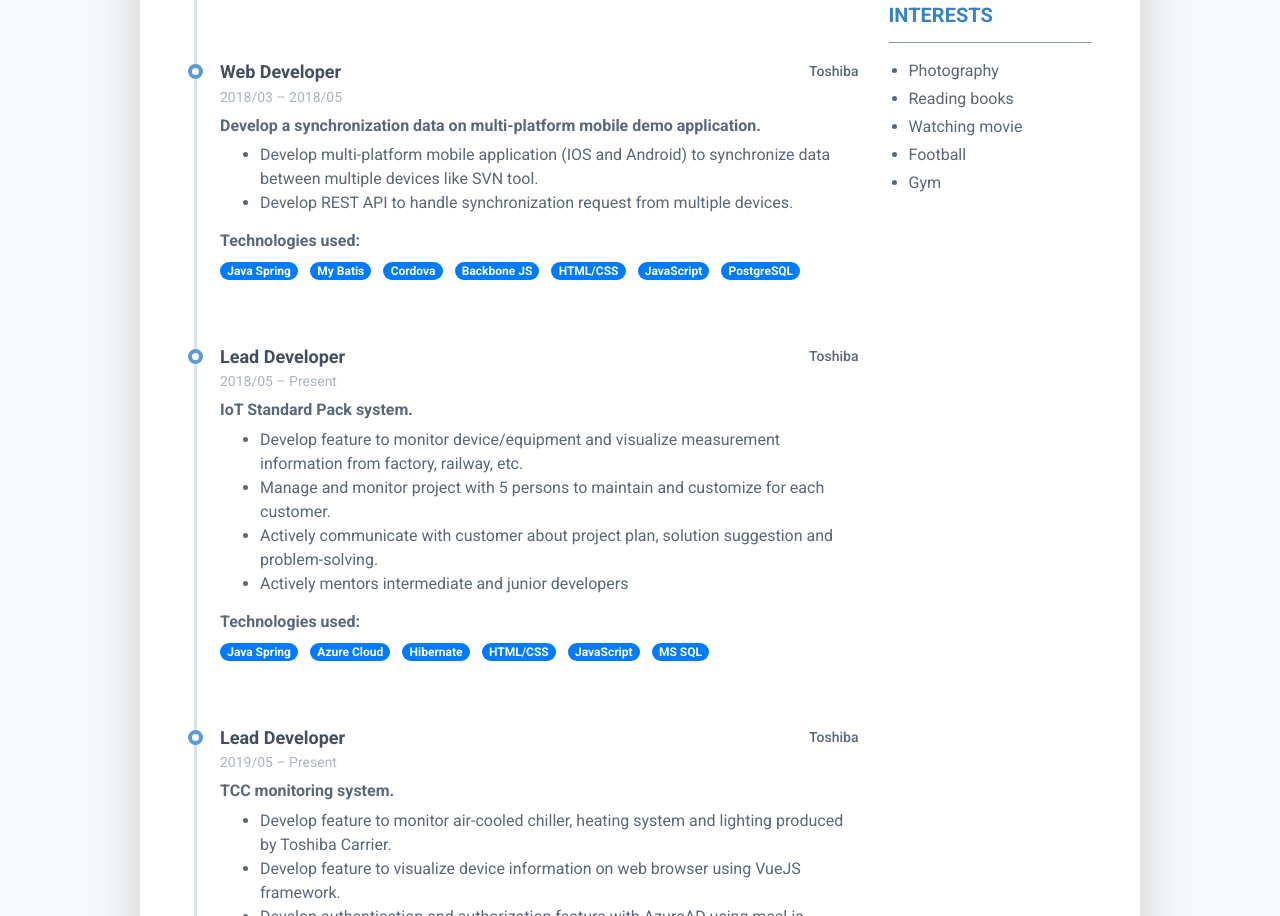
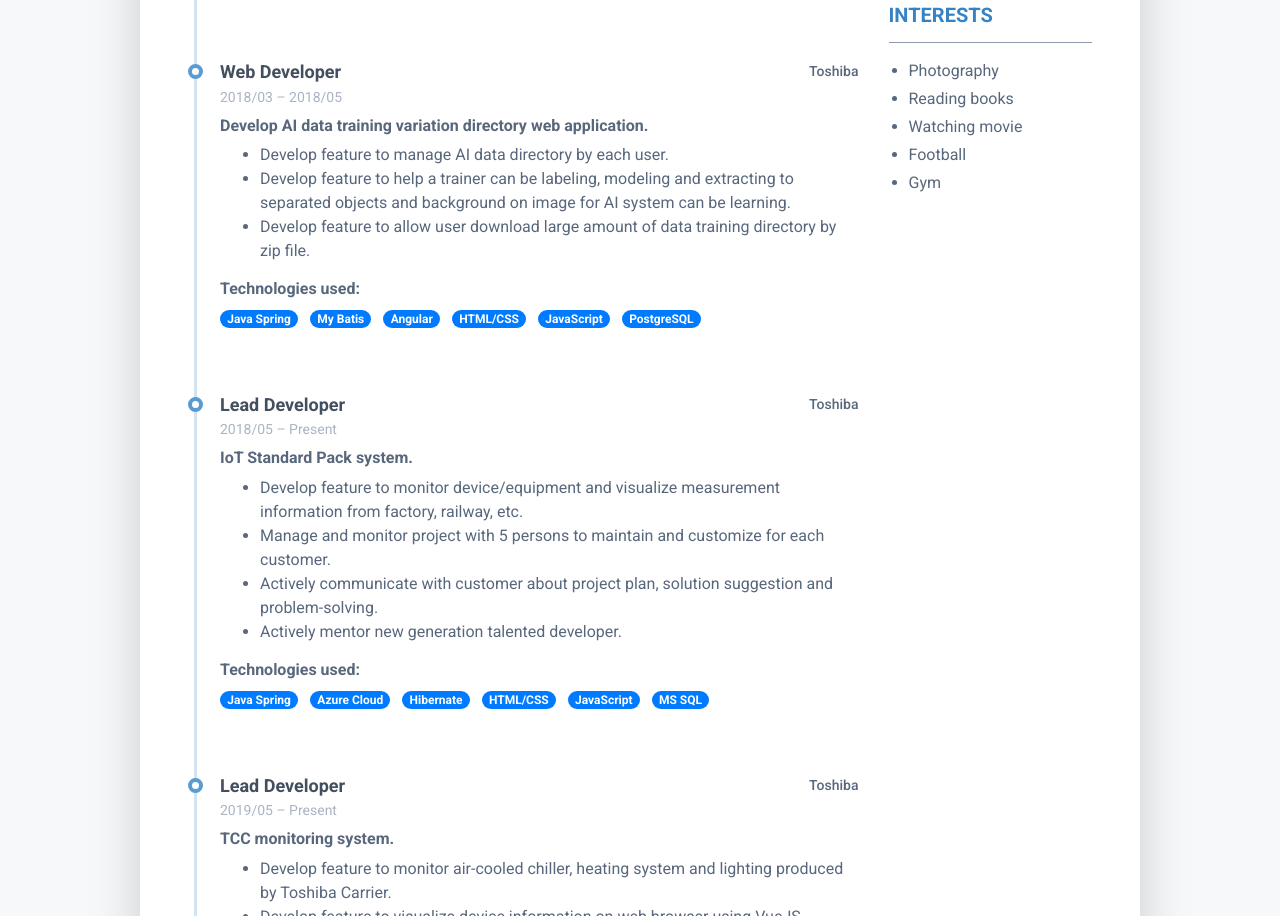
Before and after one commit to manhnc-dev/manhnc-dev.github.io, a plain HTML site: page index.html in a window 1280 px wide. Shown: the part 1684-2600 px from the top of the page. Drawn offline with nearby package versions, Linux system fonts and the light colour scheme.

Commit message:
Update AVAD

```diff
--- a/index.html
+++ b/index.html
@@ -441,18 +441,17 @@
                         <h4
                           class="resume-timeline-item-desc-heading font-weight-bold"
                         >
-                          Develop a synchronization data on multi-platform
-                          mobile demo application.
+                        Develop AI data training variation directory web application.
                         </h4>
                         <ul>
                           <li>
-                            Develop multi-platform mobile application (IOS and
-                            Android) to synchronize data between multiple
-                            devices like SVN tool.
+                            Develop feature to manage AI data directory by each user.
                           </li>
                           <li>
-                            Develop REST API to handle synchronization request
-                            from multiple devices.
+                            Develop feature to help a trainer can be labeling, modeling and extracting to separated objects and background on image for AI system can be learning.
+                          </li>
+                          <li>
+                            Develop feature to allow user download large amount of data training directory by zip file.
                           </li>
                         </ul>
                         <h4
@@ -473,12 +472,7 @@
                           </li>
                           <li class="list-inline-item">
                             <span class="badge badge-primary badge-pill"
-                              >Cordova</span
-                            >
-                          </li>
-                          <li class="list-inline-item">
-                            <span class="badge badge-primary badge-pill"
-                              >Backbone JS</span
+                              >Angular</span
                             >
                           </li>
                           <li class="list-inline-item">
@@ -542,7 +536,7 @@
                             plan, solution suggestion and problem-solving.
                           </li>
                           <li>
-                            Actively mentors intermediate and junior developers
+                            Actively mentor new generation talented developer.
                           </li>
                         </ul>
 
```
Also changed, not shown: 2 other files.
